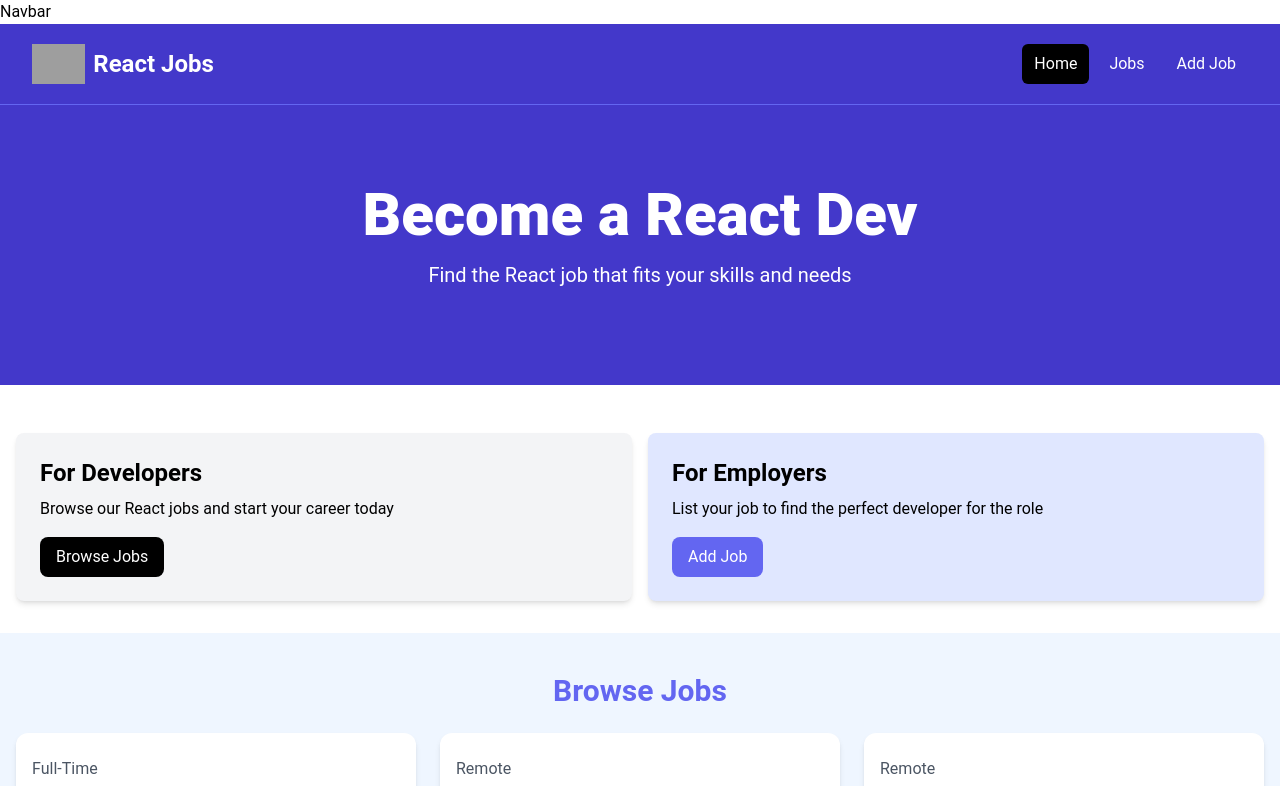
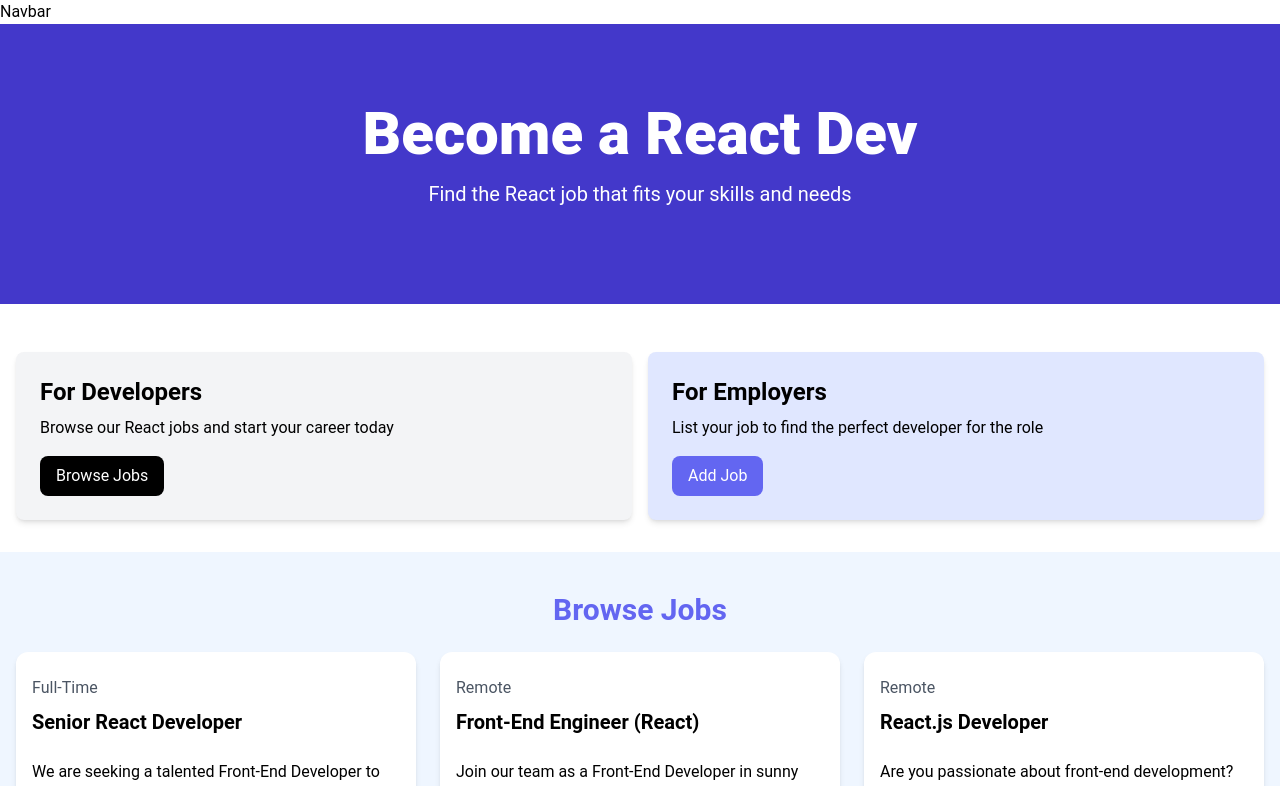
Before and after one commit to crypt096/react-crash-course-2024, a React (Vite) app: page / in a window 1280 px wide. Shown: the top 786 px of the page. Built offline with nearby package versions, Linux system fonts and the light colour scheme; grey boxes are pictures that could not be loaded.

Commit message:
Update App.tsx

```diff
--- a/src/App.tsx
+++ b/src/App.tsx
@@ -4,46 +4,6 @@ const App = () => {
   return (
     <>
       <Navbar/>
-      <nav className="bg-indigo-700 border-b border-indigo-500">
-        <div className="mx-auto max-w-7xl px-2 sm:px-6 lg:px-8">
-          <div className="flex h-20 items-center justify-between">
-            <div
-              className="flex flex-1 items-center justify-center md:items-stretch md:justify-start"
-            >
-              {/* <!-- Logo --> */}
-              <a className="flex flex-shrink-0 items-center mr-4" href="/index.html">
-                <img
-                  className="h-10 w-auto"
-                  src="images/logo.png"
-                  alt="React Jobs"
-                />
-                <span className="hidden md:block text-white text-2xl font-bold ml-2"
-                >React Jobs</span
-                >
-              </a>
-              <div className="md:ml-auto">
-                <div className="flex space-x-2">
-                  <a
-                    href="/index.html"
-                    className="text-white bg-black hover:bg-gray-900 hover:text-white rounded-md px-3 py-2"
-                  >Home</a
-                  >
-                  <a
-                    href="/jobs.html"
-                    className="text-white hover:bg-gray-900 hover:text-white rounded-md px-3 py-2"
-                  >Jobs</a
-                  >
-                  <a
-                    href="/add-job.html"
-                    className="text-white hover:bg-gray-900 hover:text-white rounded-md px-3 py-2"
-                  >Add Job</a
-                  >
-                </div>
-              </div>
-            </div>
-          </div>
-        </div>
-      </nav>
 
       {/* <!-- Hero --> */}
       <section className="bg-indigo-700 py-20 mb-4">
```
